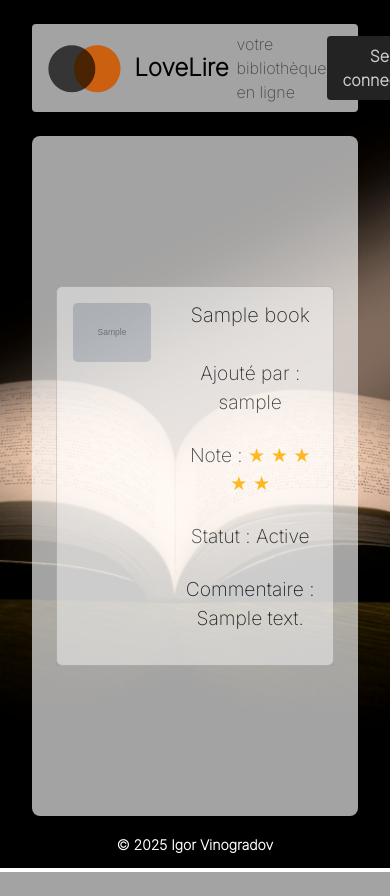
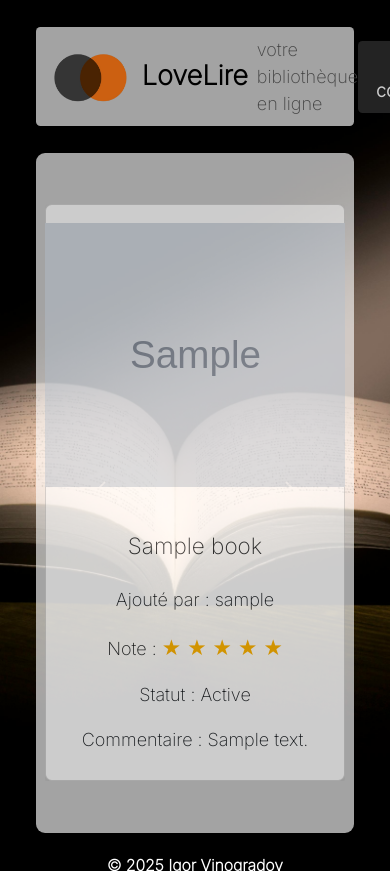
Before and after one commit to Mukuro030694/LoveLire-1.0, a Symfony app: template templates/home.html.twig in a window 390 px wide; the page is wider, and only the part inside the window is pictured. Before the commit the page ends 872 px from the top of that part, so only its background shows below. Run offline with Twig, Linux system fonts and the light colour scheme; the template is opened without the code that fills it: most values are stand-ins (such as "Sample title", 1, 10 or a date in 2020); grey boxes marked "Sample" are stand-in pictures; some libraries are stand-ins or nearby versions.

Commit message:
updated css to make mobile UX more comortable

```diff
--- a/public/styles/style.css
+++ b/public/styles/style.css
@@ -12,6 +12,7 @@ html {
     font-family: 'Inter', sans-serif;
     font-weight: 200;
     color: white;
+    font-size: 16px;
 }
 
 header.custom-header {
@@ -275,13 +276,41 @@ header .btn-login:active {
 }
 
 @media (max-width: 768px) {
+    body,
+    html {
+        font-size: 18px;
+    }
     .content-box {
         flex-direction: column;
+        padding: 0.5rem;
+        font-size: 1rem;
     }
-
-    .login-box,
-    .register-box {
-        margin-bottom: 1rem;
+    .carousel-item > .d-flex {
+        flex-direction: column !important;
+        gap: 0.75rem;
+        align-items: stretch !important;
+    }
+    .card.shadow-sm.d-flex.flex-row {
+        flex-direction: column !important;
+        max-width: 100% !important;
+        min-width: 0 !important;
+    }
+    .carousel-item .book-info,
+    .carousel-item .comment-info {
+        flex: 1 1 100%;
+        max-width: 100%;
+        margin-bottom: 0.5rem;
+        text-align: center !important;
+    }
+    .book-info,
+    .comment-info {
+        align-items: center;
+        gap: 0.5rem;
+    }
+    .book-info img {
+        max-width: 90vw;
+        max-height: 40vh;
+        height: auto;
     }
 }
 
```
